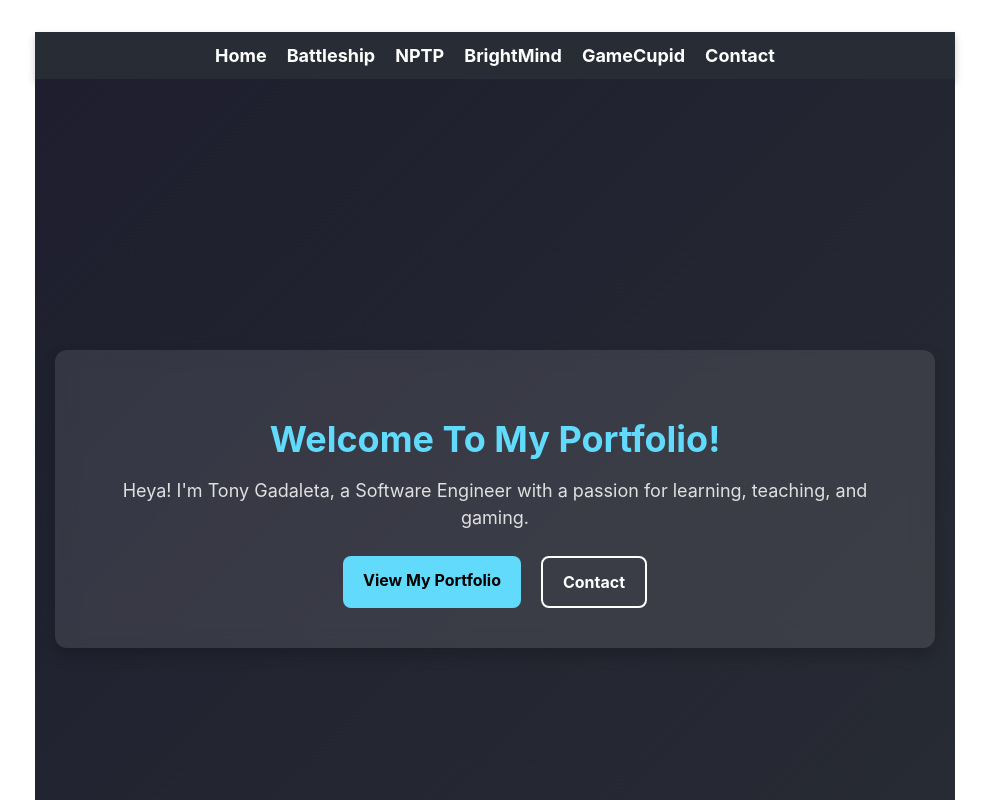
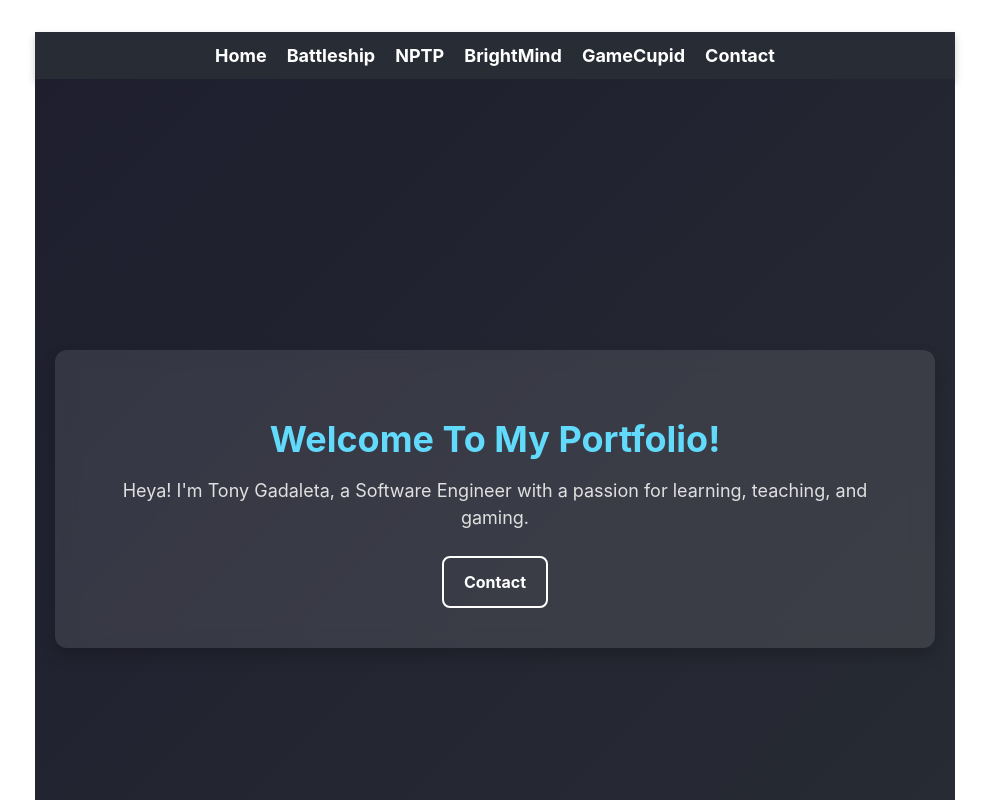
Before and after one commit to TGadaleta/portfolio, a React (Vite) app: page / in a window 1280 px wide. Shown: the top 800 px of the page, without its empty margins (145-1134 px from the left). Built offline with nearby package versions, Linux system fonts and the light colour scheme.

Commit message:
refactor HomePage component to use Link for navigation; replace anchor tags with React Router Link

```diff
--- a/src/components/HomePage/HomePage.jsx
+++ b/src/components/HomePage/HomePage.jsx
@@ -1,4 +1,5 @@
 import React from 'react'
+import { Link } from 'react-router-dom'
 import '../styling/styles.css'
 
 const HomePage = () => {
@@ -10,8 +11,7 @@
                     <h1 className='hero-title'>Welcome To My Portfolio!</h1>
                     <p className='hero-subtitle'>Heya! I'm Tony Gadaleta, a Software Engineer with a passion for learning, teaching, and gaming.</p>
                     <div className='hero-buttons'>
-                        <a href='/gamecupid' className='projects-btn'>View My Portfolio</a>
-                        <a href='/contact' className='about-btn'>Contact</a>
+                        <Link to='/contact' className='about-btn'>Contact</Link>
                     </div>
                 </div>
             </section>
```
